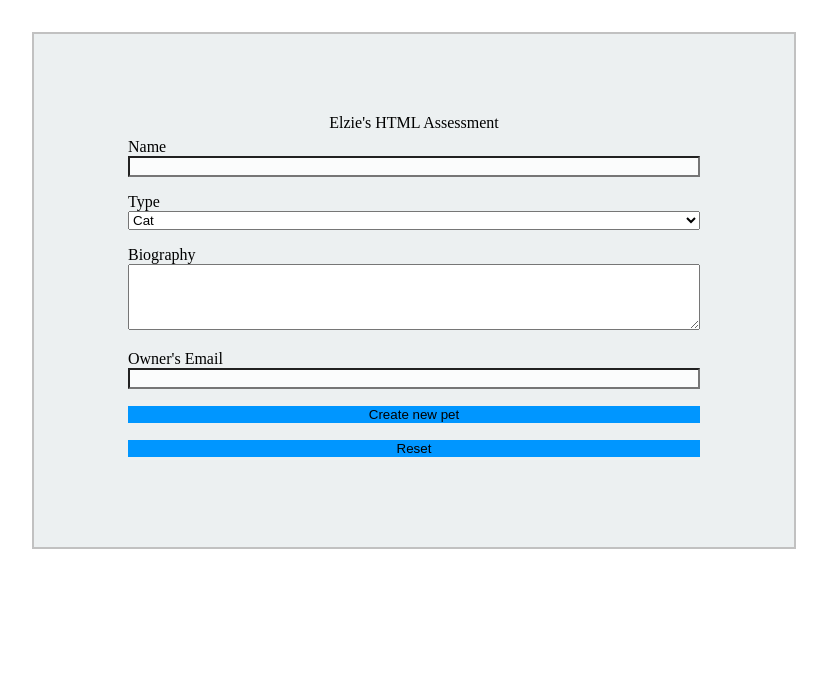
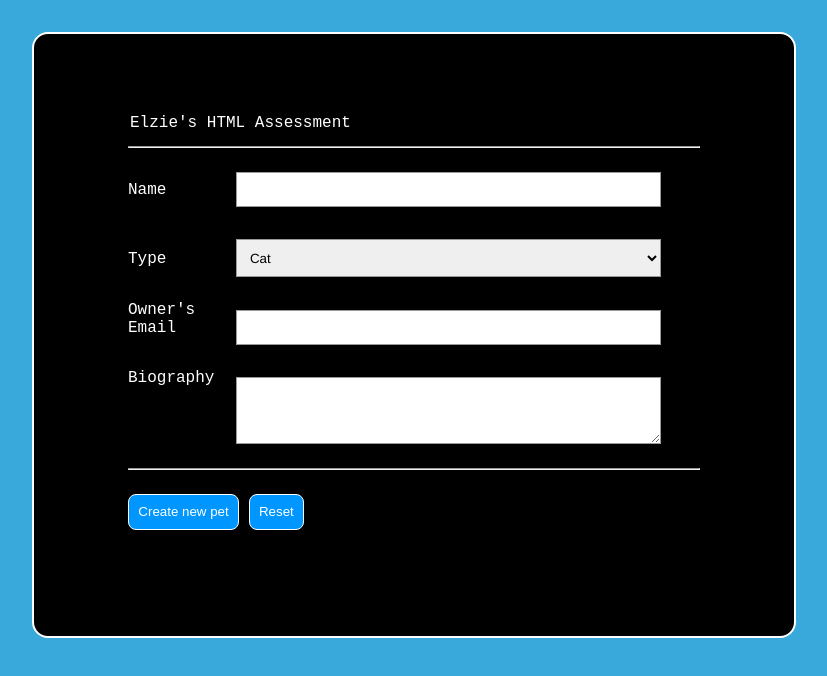
Before and after one commit to ehlzi/html-css-assessment, a plain HTML site: page index.html in a window 1280 px wide. Shown: the whole page, without its empty margins (226-1053 px from the left). Drawn offline with Linux system fonts and the light colour scheme.

Commit message:
Final adjustments to CSS part

```diff
--- a/index.html
+++ b/index.html
@@ -19,12 +19,10 @@
 
       <legend class="legend">Elzie's HTML Assessment</legend>
 
-      <div>
+      <hr>
         <label for="name">Name</label>
         <input type="text" id="name" name="pet_name">
-      </div>
 
-      <div>
         <label for="type">Type</label>
         <select id="type" name="pet_type">
           <option>Cat</option>
@@ -33,25 +31,17 @@
           <option>Zebra</option>
           <option>Other</option>
         </select>
-      </div>
 
-      <div>
+        <label for="owner-email">Owner's Email</label>
+        <input type="text" id="owner-email" name="pet_owner_email">
+
         <label class="bio" for="bio">Biography</label>
         <textarea id="bio" name="pet_bio"></textarea>
-      </div>
 
-      <div>
-        <label for="owner-email">Owner's Email</label>
-        <input type="text" id="owner-email" name="pet_owner_email">
-      </div>
+      <hr>
+        <button type="submit" id="new-pet-submit-button">Create new pet</button>
+        <button type="reset">Reset</button>
 
-      <div>
-        <button type="submit" id="new-pet-submit-button">Create new pet</button>
-      </div>
-
-      <div>
-        <button type="reset">Reset</button>
-      </div>
     </fieldset>
 
   </form>
--- a/site.css
+++ b/site.css
@@ -1,88 +1,104 @@
-form {
-    display: grid;
-    max-width: 600px;
-    background: #ECF0F1;
-    /* top right bottom left */
-    margin: 2rem auto 0 auto;
-    border: 2px solid #c1c1c1;
-    padding: 5rem;
-}
-
-form input {
-    background: #FBFCFC;
-}
-
-form button {
-    background: #0096FF;
-    border: #f9f9f9;
-    width: 100%;
-}
-
-form button:hover {
-    background: #ECF0F1;
-    border: #7B7D7D;
-}
-
-input,
-textarea,
-select {
-    box-sizing: border-box;
-    width: 100%;
-}
-
-label {
-    padding: 0.5em 0.5em 0.5em 0;
-}
-
-/* removes border */
 fieldset {
     border: 0;
 }
 
-/* this spaces out the labels and boxes */
-form div + div {
-    margin-top: 1em;
+legend {
+    display: grid;
+    text-align: left;
+
 }
 
-/*centers the title */
-legend {
-    display: grid;
-    text-align: center;
+form {
+    margin: 2rem auto 0 auto;
+    width: 600px;
+    padding: 5em;
+    border: 2px solid white;
+    border-radius: 1em;
+    background: black;
+
 }
 
+label {
+    display: inline-block;
+    width: 90px;
+    text-align: left;
+    grid-row: auto;
+    padding: 0.5em 0.5em 0.5em 0;
+
+}
+
+select {
+    font-family: Helvetica, monospace;
+}
 
 textarea {
-    /*
     vertical-align: top;
-     */
     height: 5em;
 }
 
 button {
-    margin: 0 auto;
+    border-radius: .5rem;
+    background: #0096FF;
+    color: white;
+    border: 1px solid white;
+
+
 }
 
-@media screen and (min-width: 600px) {
+button:hover {
+    background: white;
+    border: #7B7D7D;
+    color: black;
+}
+
+body {
+    background-color: rgb(57, 169, 219);
+    font-family: Helvertica, monospace;
+    color: white;
+
+}
+
+input,
+select,
+textarea,
+button {
+    padding: 0.7em;
+    margin-bottom: 1rem;
+    margin-top: 1rem;
+}
+
+input,
+select,
+textarea {
+    width: 425px;
+    box-sizing: border-box;
+    border: 1px solid #999;
+
+}
+
+input:focus,
+textarea:focus {
+    outline: 2px solid gold;
+}
+
+
+@media screen and (max-width: 600px) {
 
     form {
-        display: grid;
-        /* fixed width, 200pixels - one fraction of remaining available space */
-        grid-template-columns: 600px;
-
+        width: auto;
     }
 
-    /* this creates a "block' for the labels and positions them within that space*/
     label {
-        text-align: right;
-        grid-column: 1 / 2;
+        display: block;
+        margin: 0;
+        text-align: left;
+        width: auto;
     }
 
-    /* ensures boxes/inputs are same length */
     input,
-    textarea,
     select,
-    button {
-        grid-column: 2 / 3;
+    textarea {
+        width: 100%;
     }
 
 }
--- a/siteOriginal.css
+++ b/siteOriginal.css
@@ -1,44 +1,81 @@
-.wrapper {
-    display: grid;
-    grid-template-columns: auto;
-    grid-template-rows: auto;
+body {
+    background-color:black;
+    font-family: "Arial Black";
+
 }
 
-.name {
-    grid-column: 1;
+hr {
+    width: 15%;
+}
+
+label {
+    text-align: center;
 }
 
 form {
-    margin: 0 auto;
-    width: 600px;
+    display: grid;
+    max-width: 600px;
+    background: #ECF0F1;
+    /* top right bottom left */
+    margin: 2rem auto 0 auto;
+    /* size, fill, color */
+    border: 2px solid #c1c1c1;
+    padding: 5rem;
 }
 
+form input {
+    background: #FBFCFC;
+}
+
+input {
+    display: grid;
+
+}
+
+form button {
+    background: #0096FF;
+    border: #f9f9f9;
+}
+
+form button:hover {
+    background: #ECF0F1;
+    border: #7B7D7D;
+}
+
+/*
+input,
+textarea,
+select,
+button,
+form {
+    display: grid;
+    box-sizing: border-box;
+    width: 100%;
+}
+
+ */
+
+/* removes border */
 fieldset {
     border: 0;
 }
 
+/* this spaces out the labels and boxes */
 form div + div {
     margin-top: 1em;
 }
 
-label {
-    display: inline-block;
-    text-align: left;
-    width: 75px;
+/*centers the title */
+legend {
+    display: grid;
+    text-align: center;
 }
 
-input,
-textarea {
-    width: 500px;
-    box-sizing: border-box;
-}
-
-select {
-    width: 500px;
-}
 
 textarea {
+    /*
     vertical-align: top;
+     */
     height: 5em;
 }
 
@@ -48,18 +85,24 @@ button {
 
 @media screen and (min-width: 600px) {
 
-}
+    form {
 
-@media screen and (max-width: 600px) {
+        /* fixed width, 200pixels - one fraction of remaining available space */
+        grid-template-columns: 200px 1fr;
 
-    form {
-        width: auto;
     }
 
+    /* this creates a "block' for the labels and positions them within that space*/
+    label {
+
+    }
+
+    /* ensures boxes/inputs are same length */
     input,
+    textarea,
     select,
-    textarea {
-        width: 100%;
+    button {
+
     }
 
 }
```
Also changed, not shown: Documents/Instructions.txt.
